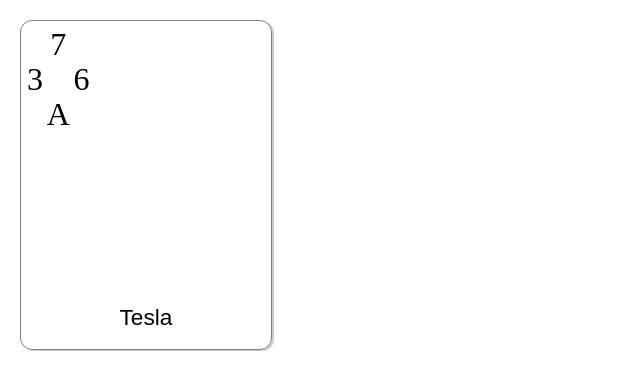
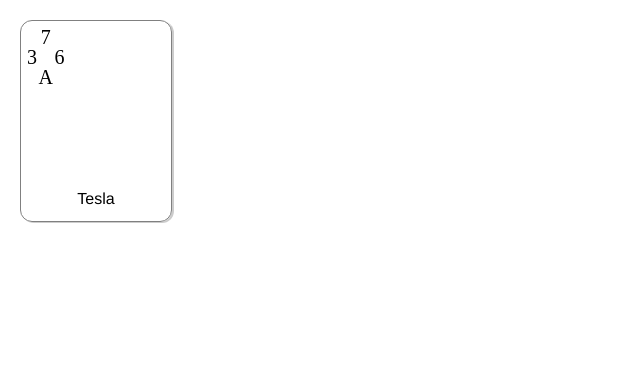
Before and after one commit to WhoSpeaks4Earth/card-game, a React (Create React App) app: page / in a window 1280 px wide. Shown: the top 390 px of the page, without its empty margins (0-640 px from the left). Built offline with nearby package versions, Linux system fonts and the light colour scheme.

Commit message:
downsize default card size

```diff
--- a/src/components/card/Card.tsx
+++ b/src/components/card/Card.tsx
@@ -10,7 +10,7 @@ export const Card = (props: {card: ICard}) => (
         </div>
 
         <div className='card-footer'>
-            <h6 className='card-title'>{props.card.title}</h6>
+            <div className='card-title'>{props.card.title}</div>
         </div>
     </div>
 )
--- a/src/components/card/card.css
+++ b/src/components/card/card.css
@@ -10,11 +10,11 @@
     flex-direction: column;
     justify-content: space-between;
     align-content: space-between;
-    height: 328px;
-    width: 250px;
+    height: 200px;
+    width: 150px;
     border: 1px solid gray;
     border-radius: 12px;
-    font-size: 36px;
+    font-size: 20px;
     margin: 20px;
     font-family: fantasy;
 }
@@ -29,11 +29,11 @@
     display: flex;
     justify-content: space-evenly;
     align-items: center;
-    font-size: .7em;
 }
 
 .card-title {
-    font-size: .9em;
+    font-family: 'Franklin Gothic Medium', 'Arial Narrow', Arial, sans-serif;
+    font-size: .8em;
     font-weight: lighter;
     margin: .8em;
 }
@@ -46,13 +46,13 @@
     width: 25%;
 
     font-family: cursive;
-    font-size: 32px;
+    font-size: 1em;
     font-weight: normal;
     padding: 6px;
 
 }
 .ranks > div {
-    line-height: 35px;
+    line-height: 1em;
 }
 .ranks > div:nth-child(2) {
     display: flex;
```
